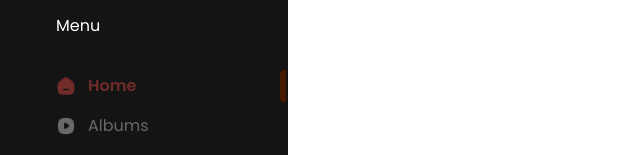
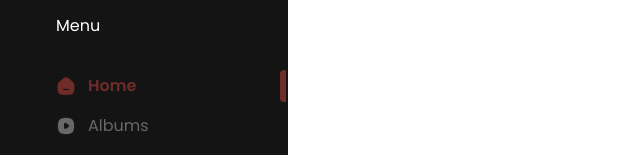
Before and after one commit to nabilaayt/Rhythm, a React (Vite) app: page / in a window 1280 px wide. Shown: the part 126-281 px from the top of the page, without its empty margins (0-640 px from the left). Built offline with nearby package versions, Linux system fonts and the light colour scheme; the HTML template or start-up script is replaced by a standard one; a web font is replaced by a local one.

Commit message:
style(sidebar): change color activeItem

```diff
--- a/src/components/Sidebar.jsx
+++ b/src/components/Sidebar.jsx
@@ -36,7 +36,7 @@ const Sidebar = () => {
                             <img src={activeItem === "Home" ? homeActive : homeDefault } className="w-5 h-5 mr-3"/>
                             Home
                             {activeItem === "Home" && (
-                                <div className="absolute left-56 top-0 bottom-0 w-1.5 bg-amber-950 rounded-l-sm"></div>
+                                <div className="absolute left-56 top-0 bottom-0 w-1.5 bg-third rounded-l-sm"></div>
                             )}
                     </a>
                 </li>
@@ -54,7 +54,7 @@ const Sidebar = () => {
                             <img src={activeItem === "Albums" ? albumsActive : albumsDefault } className="w-5 h-5 mr-3"/>
                             Albums
                             {activeItem === "Albums" && (
-                                <div className="absolute left-56 top-0 bottom-0 w-1.5 bg-amber-950 rounded-l-sm"></div>
+                                <div className="absolute left-56 top-0 bottom-0 w-1.5 bg-third rounded-l-sm"></div>
                             )}
                     </a>
                 </li>
@@ -72,7 +72,7 @@ const Sidebar = () => {
                             <img src={activeItem === "Song" ? songActive : songDefault } className="w-5 h-5 mr-3"/>
                             Song
                             {activeItem === "Song" && (
-                                <div className="absolute left-56 top-0 bottom-0 w-1.5 bg-amber-950 rounded-l-sm"></div>
+                                <div className="absolute left-56 top-0 bottom-0 w-1.5 bg-third rounded-l-sm"></div>
                             )}
                     </a>
                 </li>
@@ -90,7 +90,7 @@ const Sidebar = () => {
                             <img src={activeItem === "Artist" ? artistActive : artistDefault } className="w-5 h-5 mr-3"/>
                             Artist
                             {activeItem === "Artist" && (
-                                <div className="absolute left-56 top-0 bottom-0 w-1.5 bg-amber-950 rounded-l-sm"></div>
+                                <div className="absolute left-56 top-0 bottom-0 w-1.5 bg-third rounded-l-sm"></div>
                             )}
                     </a>
                 </li>
--- a/src/index.css
+++ b/src/index.css
@@ -24,6 +24,7 @@ body{
 .bg-custom-primary { background-color: var(--bg-primary); }
 .bg-custom-secondary { background-color: var(--bg-secondary); }
 .bg-secondary { background-color: var(--color-secondary); }
+.bg-third { background-color: var(--color-primary); }
 .text-primary { color: var(--color-primary); }
 .text-secondary { color: var(--color-secondary); }
 .text-font-color1 { color: var(--font-color1); }
```
